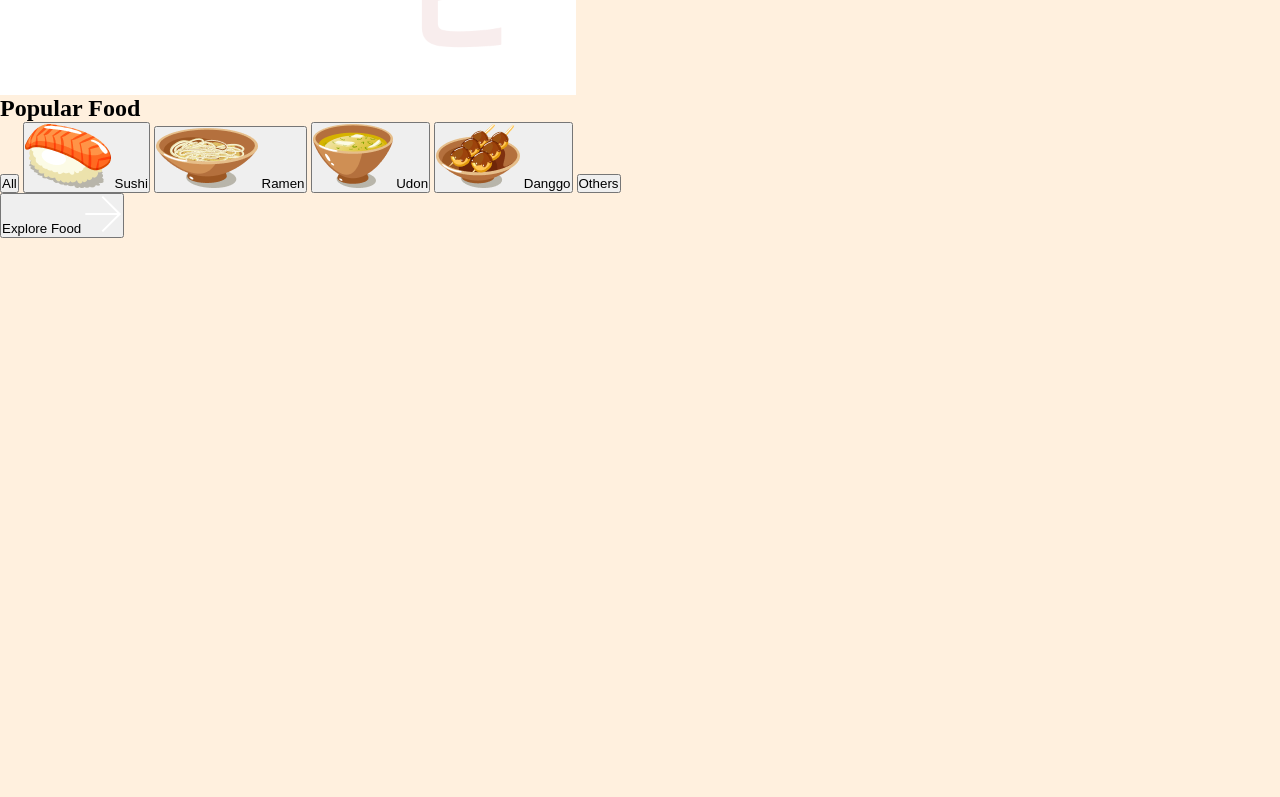
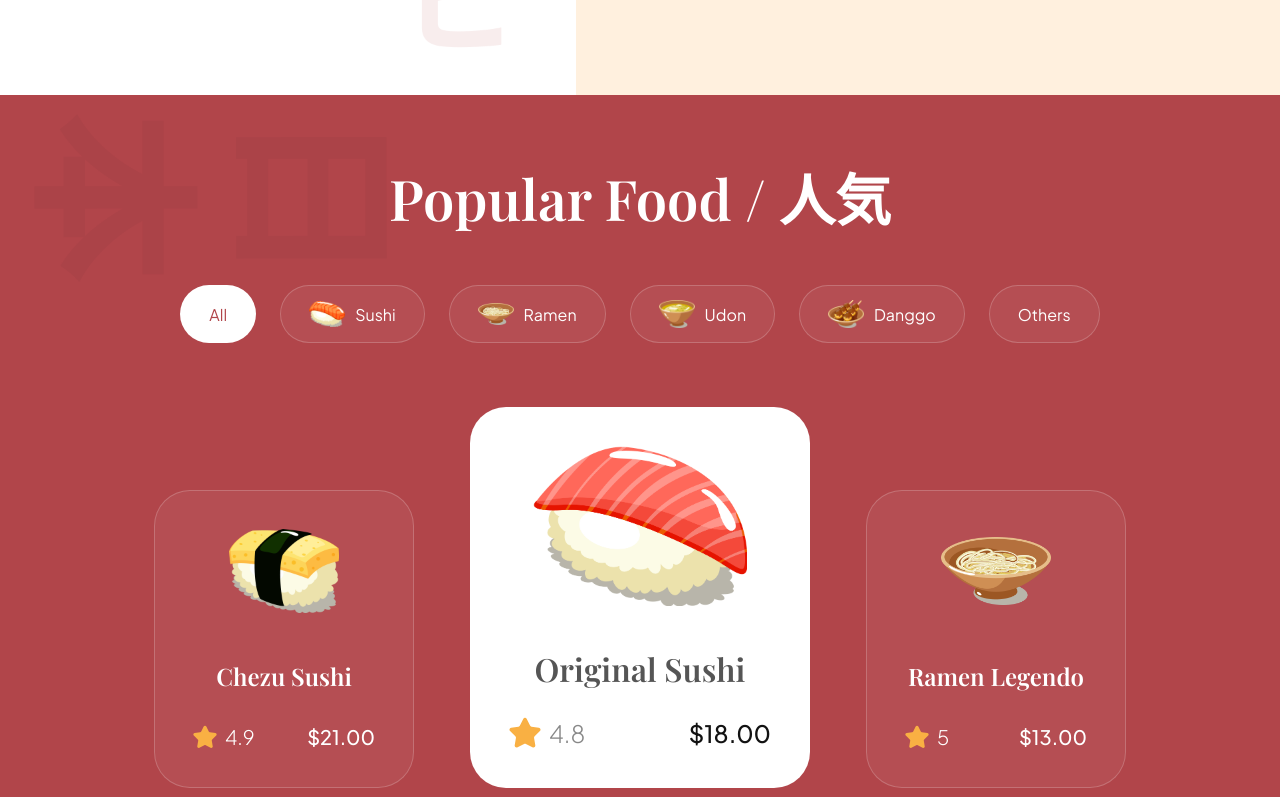
Before and after one commit to Panagopulos/Sushi-restaurant-Kosika, a website built with Vite: page index.html in a window 1280 px wide. Shown: the part 1423-2220 px from the top of the page. Before the commit the page ends 1661 px from the top, so only its background shows below. Built offline with nearby package versions, Linux system fonts and the light colour scheme.

Commit message:
finish popular section (index + popular.css)

```diff
--- a/css/sections/popular.css
+++ b/css/sections/popular.css
@@ -0,0 +1,200 @@
+.popular-foods {
+    padding: 64px;
+
+    display: flex;
+    flex-direction: column;
+
+    background-color: var(--primary-color);
+    background-image: url("../../assets/popular_bg.png");
+
+    background-position: center;
+    background-repeat: no-repeat;
+    background-size: contain;
+    overflow: hidden;
+}
+
+.popular-foods__title {
+    font-size: 56px;
+    font-family: var(--playfair-display);
+    font-weight: 600;
+    line-height: 78px;
+    color: #fff;
+    text-align: center;
+}
+
+.popular-foods__filters {
+    margin-top: 48px;
+    max-width: 100%;
+    overflow-x: auto;
+
+    display: flex;
+    justify-content: center;
+    gap: 24px;
+}
+
+.popular-foods__filter-btn {
+    padding: 10px 28px;
+    display: flex;
+    flex-direction: row;
+    align-items: center;
+    gap: 10px;
+
+    background: rgba(255, 255, 255, 0.05);
+    border: 1px solid rgba(255, 255, 255, 0.2);
+    border-radius: 46px;
+
+    font-size: 16px;
+    font-weight: 300px;
+    line-height: 25px;
+    font-family: var(--plus-jakarta-sans);
+    color: #fff;
+    cursor: pointer;
+}
+
+.popular-foods__filter-btn img {
+    width: 36px;
+    height: 36px;
+    object-fit: contain;
+}
+
+.popular-foods__filter-btn.active {
+    background: #fff;
+    color: var(--primary-color);
+}
+
+.popular-foods__filter-btn:hover {
+    background: #fff;
+    color: var(--primary-color);
+}
+
+.popular-foods__catalogue {
+    margin-top: 64px;
+
+    display: flex;
+    justify-content: center;
+    align-items: flex-end;
+    flex-wrap: wrap;
+    gap: 56px;
+}
+
+.popular-foods__button {
+    width: fit-content;
+
+    padding: 20px 30px;
+    margin: 80px auto 0;
+
+    font-weight: 500;
+    font-size: 18px;
+    line-height: 23px;
+    font-family: var(--plus-jakarta-sans);
+    color: #fff;
+
+    border: none;
+    outline: none;
+    background: var(--secondary-color);
+    border-radius: 64px;
+    cursor: pointer;
+}
+
+.popular-foods__button img {
+    object-fit: contain;
+    width: 14px;
+    height: 14px;
+
+    margin-left: 21px;
+
+}
+
+.popular-foods__card {
+    padding: 38px;
+    min-width: 260px;
+    height: fit-content;
+
+    display: flex;
+    align-items: center;
+    flex-direction: column;
+
+    border-radius: 36px;
+
+    background: rgba(255, 255, 255, 0.05);
+    border: 1px solid rgba(255, 255, 255, 0.2);
+}
+
+.popular-foods__card-image {
+    width: 110px;
+    height: 84px;
+    object-fit: contain;
+}
+
+.popular-foods__card-title {
+    margin-top: 47px;
+    font-weight: 600;
+    font-size: 24px;
+    line-height: 32px;
+    font-family: var(--playfair-display);
+    color: #fff;
+    text-align: center;
+}
+
+.popular-foods__card-details {
+    width: 100%;
+    margin-top: 32px;
+}
+
+.popular-foods__card-rating {
+    display: flex;
+    align-items: center;
+    gap: 8px;
+}
+
+.popular-foods__card-rating  img {
+    width: 24px;
+    height: 24px;
+    object-fit: contain;
+}
+
+.popular-foods__card-rating p {
+    font-size: 20px;
+    font-weight: 300;
+    font-family: var(--plus-jakarta-sans);
+    color: #fff;
+}
+
+.popular-foods__card-price {
+    font-size: 20px;
+    font-weight: 500;
+    font-family: var(--plus-jakarta-sans);
+    color: #fff;
+}
+
+.popular-foods__card.active-card {
+    background: #fff;
+    min-width: 340px;
+}
+
+.popular-foods__card.active-card
+.popular-foods__card-image {
+ width: 214px;
+ height: 160px;
+}
+
+.popular-foods__card.active-card
+.popular-foods__card-title {
+    color: var(--black-500);
+    font-size: 32px;
+}
+.popular-foods__card.active-card
+.popular-foods__card-rating img {
+    width: 32px;
+    height: 32px;
+}
+.popular-foods__card.active-card
+.popular-foods__card-rating P {
+    font-size: 24px;
+    color: var(--gray-100);
+}
+.popular-foods__card.active-card
+.popular-foods__card-price {
+    font-size: 24px;
+    color: var(--secondary-color);
+}
--- a/index.html
+++ b/index.html
@@ -116,7 +116,7 @@
 
 <section class="popular-foods" id="menu">
   <h2
-  class="popular-foods__title">Popular Food
+  class="popular-foods__title">Popular Food / 人気
   </h2>
 
   <div class="popular-foods__filters
@@ -142,7 +142,62 @@
   </div>
 
   <div class="popular-foods__catalogue">
-    <!--JS-->
+    <article class="popular-foods__card">
+      <img class="popular-foods__card-image"
+           src="assets/sushi-12.png"
+           alt="sushi-12" />
+           <h4 class="popular-foods__card-title">Chezu Sushi</h4>
+
+           <div class="popular-foods__card-details flex-between">
+            <div class="popular-foods__card-rating">
+              <img src="assets/star.svg"
+              alt="star">
+              <p>4.9</p>
+            </div>
+
+            <p class="popular-foods__card-price">
+              $21.00
+            </p>
+           </div>
+    </article>
+
+    <article class="popular-foods__card active-card">
+      <img class="popular-foods__card-image"
+           src="assets/sushi-11.png"
+           alt="sushi-11" />
+           <h4 class="popular-foods__card-title">Original Sushi</h4>
+
+           <div class="popular-foods__card-details flex-between">
+            <div class="popular-foods__card-rating">
+              <img src="assets/star.svg"
+              alt="star">
+              <p>4.8</p>
+            </div>
+
+            <p class="popular-foods__card-price">
+              $18.00
+            </p>
+           </div>
+    </article>
+
+    <article class="popular-foods__card">
+      <img class="popular-foods__card-image"
+           src="assets/sushi-10.png"
+           alt="sushi-10" />
+           <h4 class="popular-foods__card-title">Ramen Legendo</h4>
+
+           <div class="popular-foods__card-details flex-between">
+            <div class="popular-foods__card-rating">
+              <img src="assets/star.svg"
+              alt="star">
+              <p>5</p>
+            </div>
+
+            <p class="popular-foods__card-price">
+              $13.00
+            </p>
+           </div>
+    </article>
   </div>
 
   <button class="popular-foods__button">
```
